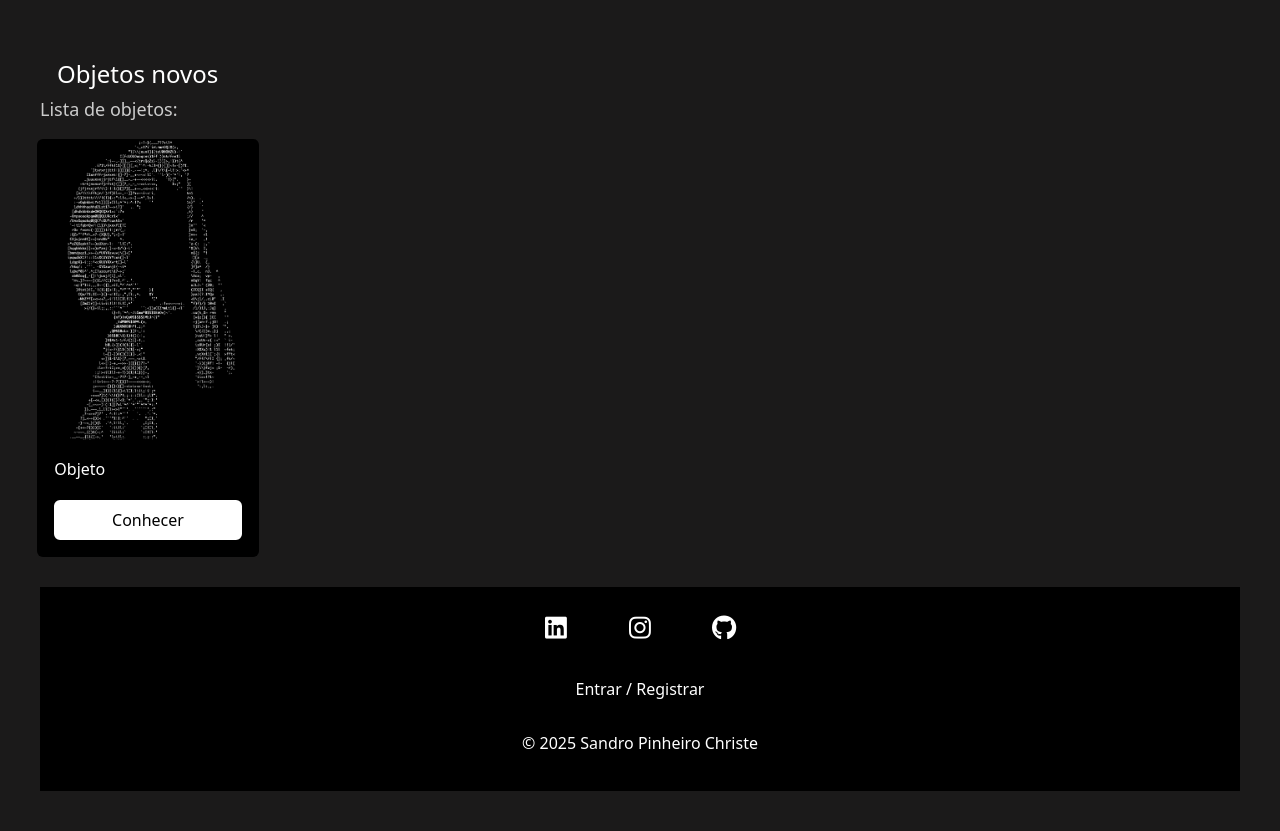
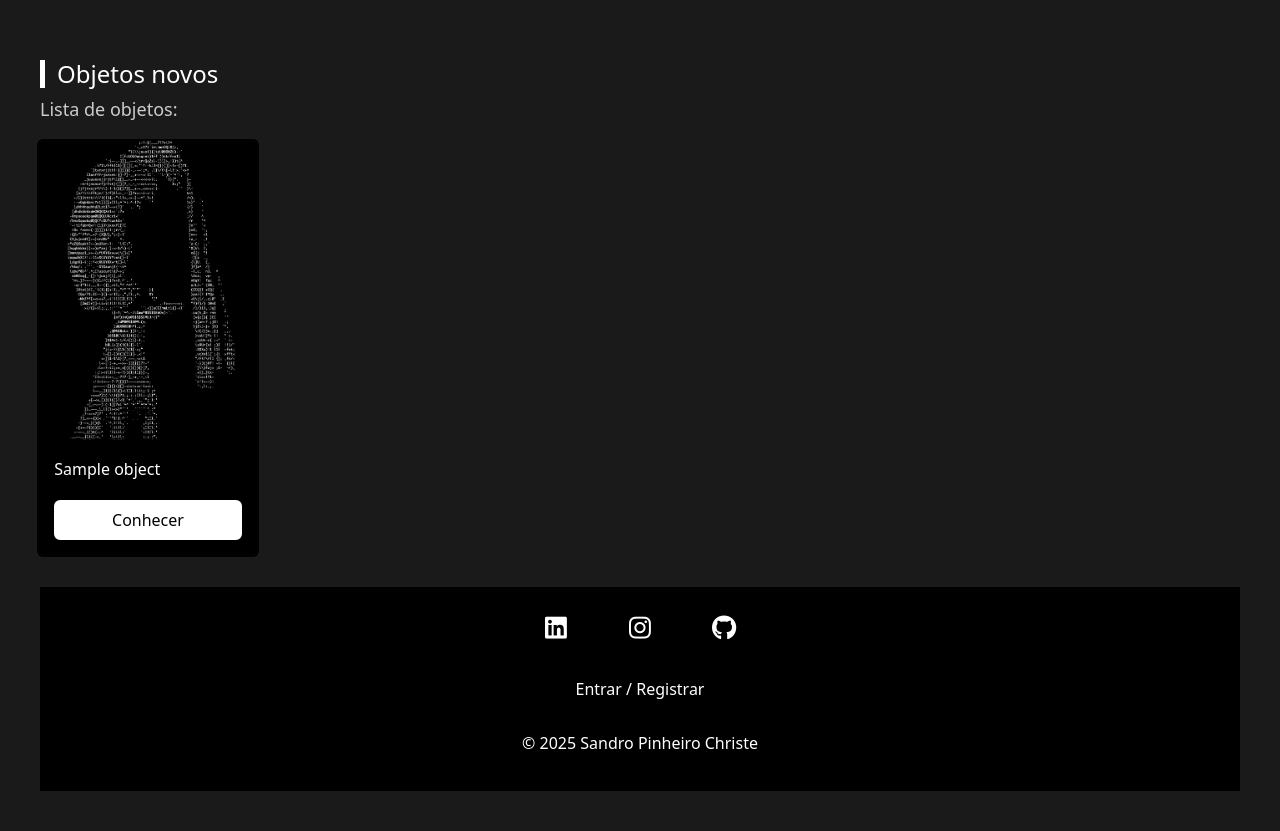
Before and after one commit to sandropc1/TCC-SQLi, a PHP site: page / in a window 1280 px wide. Shown: the part 73-904 px from the top of the page. Run offline with PHP 8.4, Linux system fonts and the light colour scheme; tables that the repository leaves empty hold one stand-in row (values such as "Sample post").

Commit message:
Populating index with db objects

```diff
--- a/css/style.css
+++ b/css/style.css
@@ -125,7 +125,7 @@ a, u {
 
 .section-title {
     font-size: 24px;
-    border-left: #1b1a1a solid 5px;
+    border-left: #ffffff solid 5px;
     padding-left: 12px;
     margin-top: 20px;
   }
--- a/dao/ObjectDAO.php
+++ b/dao/ObjectDAO.php
@@ -18,7 +18,7 @@ class ObjectDAO implements ObjectDAOInterface {
 
     public function buildObject($data){
 
-        $object = new Object();
+        $object = new Objects();
 
         $object->id = $data["id"];
         $object->title = $data["title"];
@@ -30,7 +30,7 @@ class ObjectDAO implements ObjectDAOInterface {
 
     }
 
-    public function create(Object $object){
+    public function create(Objects $object){
 
         $stmt = $this->conn->prepare("INSERT INTO objects(
             title, image, description, users_id
@@ -68,6 +68,21 @@ class ObjectDAO implements ObjectDAOInterface {
     }
     public function findLatestObjects(){
 
+        $objects = [];
+
+        $stmt = $this->conn->prepare("SELECT * FROM objects ORDER BY id DESC");
+
+        $stmt->execute();
+
+        if($stmt->rowCount() > 0){
+
+            $objectsArray = $stmt->fetchAll();
+
+            foreach($objectsArray as $objectItem){
+                $objects[] = $this->buildObject($objectItem);
+            }
+        }
+            return $objects;
     }
 
 }
--- a/index.php
+++ b/index.php
@@ -1,18 +1,24 @@
 <?php
 require_once("templates/header.php");
+
+require_once("dao/ObjectDAO.php");
+
+        $objectDao = new ObjectDAO($conn, $BASE_URL);
+
+        $latestObjects = $objectDao->findLatestObjects();
+
 ?>
 
     <div id="main-container" class="container-fluid">
         <h2 class="section-title">Objetos novos</h2>
         <p class="section-description">Lista de objetos:</p>
         <div class="objects-container">
-            <div class="card object-card">
-                <div class="card-img-top" style="background-image: url('<?= $BASE_URL ?>img/object.png')"></div>
-                <div class="card-body">
-                    <h5 class="card-title"><a href="#">Objeto</a></h5>
-                    <a href="#" class="btn btn-primary card-btn">Conhecer</a>
-                </div>
-        </div>
+        <?php foreach($latestObjects as $object): ?>
+            <?php require("templates/object_card.php"); ?>
+        <?php endforeach; ?>
+        <?php if(count($latestObjects) === 0): ?>
+            <p class="empty-list">Ainda não há objetos cadastrados!</p>
+        <?php endif; ?>
     </div>
     <?php
         require_once("templates/footer.php");
--- a/models/Object.php
+++ b/models/Object.php
@@ -14,8 +14,8 @@ class Objects {
 interface ObjectDAOInterface {
 
     public function buildObject($data);
-    public function create(Object $object);
-    public function update(Object $object);
+    public function create(Objects $object);
+    public function update(Objects $object);
     public function delete($id);
     public function findAll();
     public function findById($id);
--- /dev/null
+++ b/templates/object_card.php
@@ -0,0 +1,18 @@
+<?php
+
+
+if(!empty($object->image)){
+    $object->image = "object.png";
+
+}
+
+?>
+
+<div class="card object-card">
+    <div class="card-img-top" style="background-image: url('<?= $BASE_URL ?>img/object.png')"></div>
+    <div class="card-body">
+        <h5 class="card-title"><a href="<?= $BASE_URL?>Object.php?id=<?=$object->id?>"> <?=$object->title?></a></h5>
+
+        <a href="<?= $BASE_URL?>Object.php?id=<?=$object->id?>" class="btn btn-primary card-btn">Conhecer</a>
+    </div>
+</div>
```
